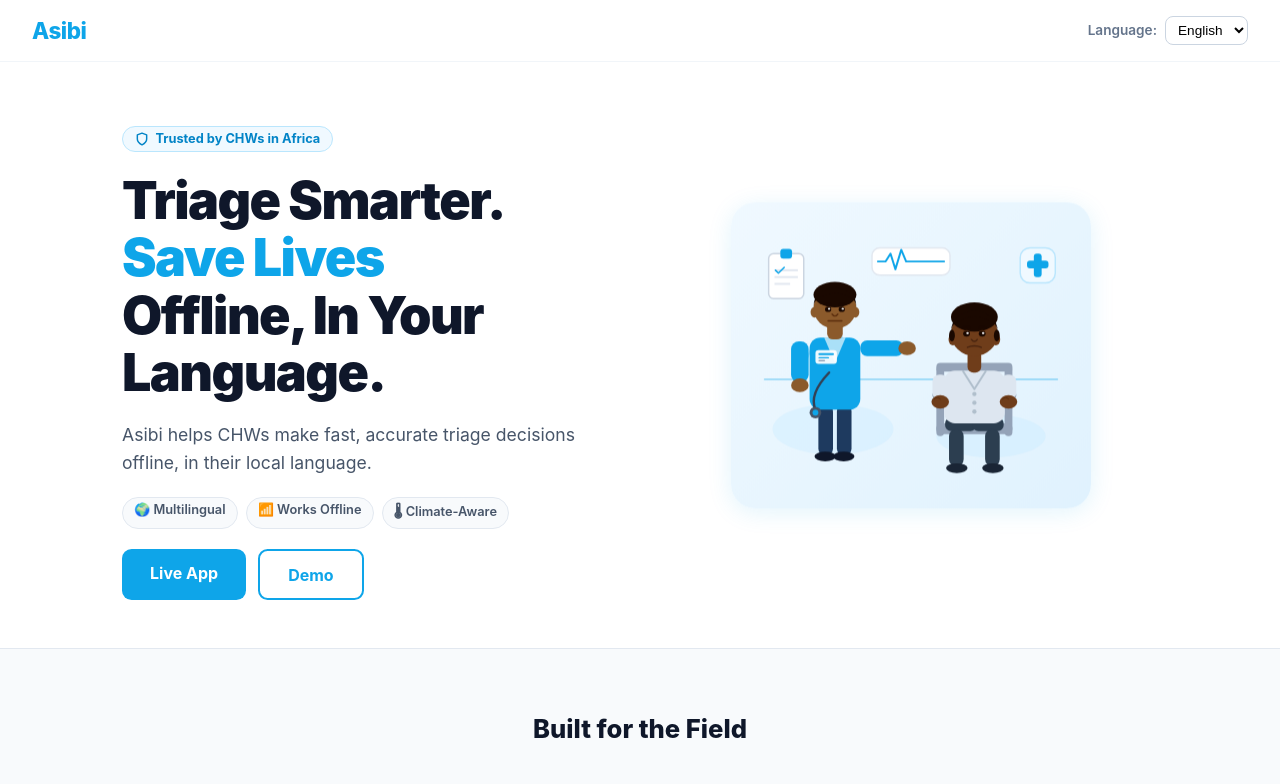
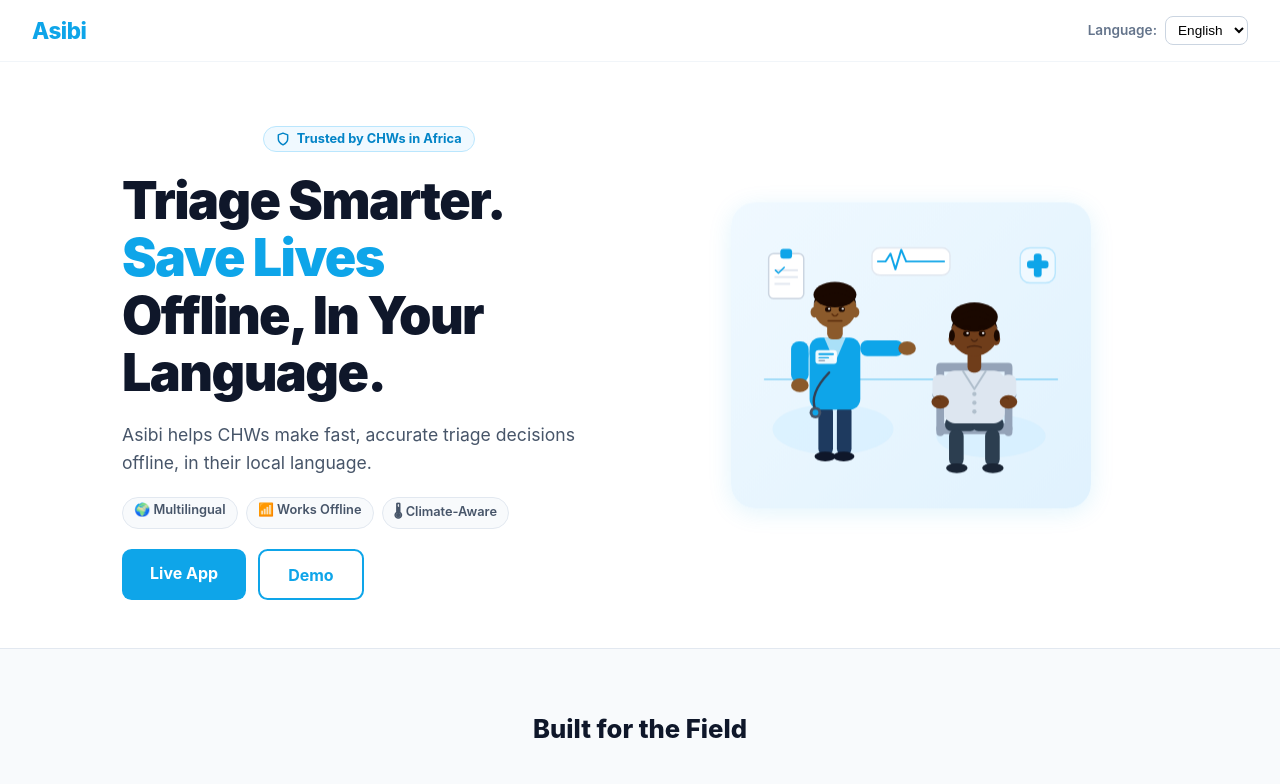
Before and after one commit to nero1/asibi, a Next.js app in the folder apps/web/: page / in a window 1280 px wide. Shown: the top 784 px of the page. Built offline with nearby package versions, Linux system fonts and the light colour scheme.

Commit message:
fix: center hero badge on landing page
Add align-self: center to .hero-badge so it sits centered within
the hero-content flex column instead of left-aligned.

https://claude.ai/code/session_01LxU5ruPXDxbAP3nsEqcSeM

```diff
--- a/apps/web/app/styles.css
+++ b/apps/web/app/styles.css
@@ -132,7 +132,7 @@ input { padding: .5rem; border-radius: .5rem; border: 1px solid #cbd5e1; width:
   display: inline-flex; align-items: center; gap: .4rem; background: #f0f9ff;
   color: #0284c7; font-size: .8rem; font-weight: 700; padding: .3rem .75rem;
   border-radius: 2rem; border: 1px solid #bae6fd; width: fit-content;
-  animation: fadeUp .6s ease both;
+  animation: fadeUp .6s ease both; align-self: center;
 }
 .hero-title {
   font-size: clamp(2rem, 5vw, 3.25rem); font-weight: 900; line-height: 1.1;
```
